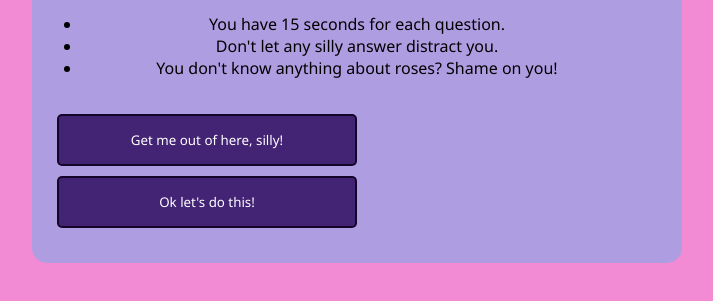
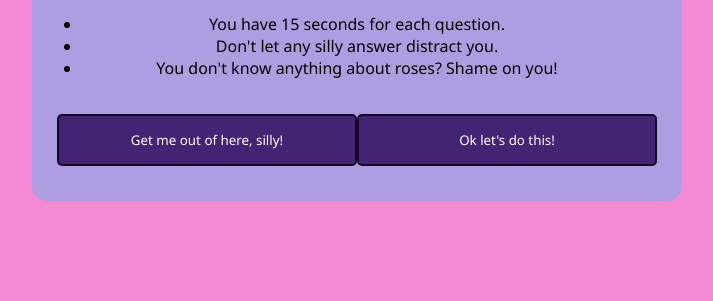
Before and after one commit to AlessandroRossi87/QuizMeUp, a plain HTML site: page index.html in a window 1280 px wide. Shown: the part 343-644 px from the top of the page, without its empty margins (283-996 px from the left). Drawn offline with Linux system fonts and the light colour scheme.

Commit message:
Centered the start and exit buttons

```diff
--- a/assets/css/style.css
+++ b/assets/css/style.css
@@ -88,6 +88,12 @@ body {
 
 /* Style for buttons */
 
+.info-buttons {
+    display: flex;
+    justify-content: center;
+    align-items: center;
+}
+
 .button {
     background: white;
     color: rgba(13, 1, 30, 0.867);
```
Also changed, not shown: index.html (+1 -2 lines).
